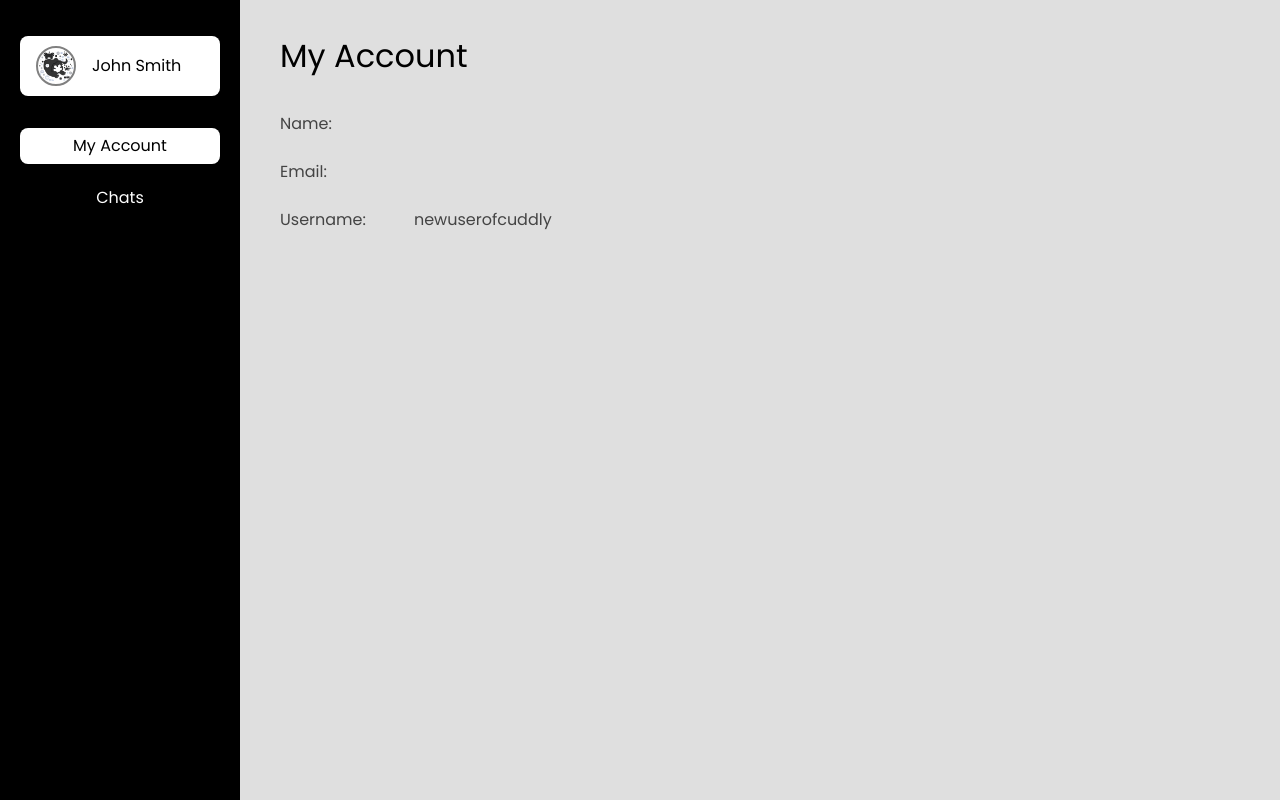
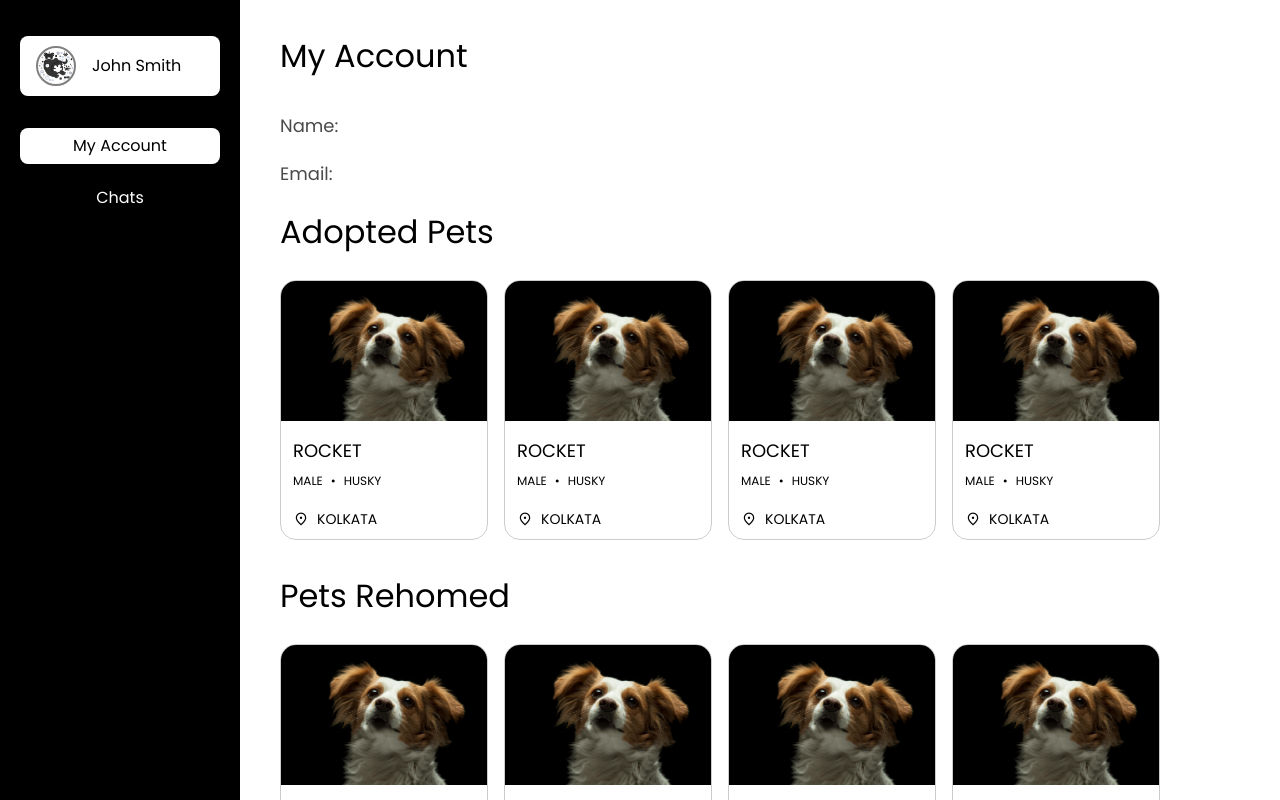
Before and after one commit to algovengers/cuddly, a React (Vite) app in the folder client/: page /profile in a window 1280 px wide. Built offline with nearby package versions, Linux system fonts and the light colour scheme; no server answers.

Commit message:
updated the ui of user-detail page and adder section for adopted pets and rehomed pets and changed few things in discover page

```diff
--- a/client/src/components/PetCard.tsx
+++ b/client/src/components/PetCard.tsx
@@ -8,10 +8,10 @@ function PetCard({
 }: Record<string, string | null>) {
   return (
     <div
-      className="border-[0.1px] border-[#00000033] border-[1px] w-64 sm:w-72 rounded-2xl overflow-hidden relative  cursor-default hover:shadow-[0_0_4px_2px_rgba(0,0,0,0.1),0_0_2px_0_rgba(0,0,0,0.1)] hover:border-[#0000001f] transition-all"
-      style={{ height: "340px" }}
+      className="border-[0.1px] border-[#00000033] border-[1px] w-50 sm:w-52 rounded-2xl overflow-hidden relative  cursor-default hover:shadow-[0_0_4px_2px_rgba(0,0,0,0.1),0_0_2px_0_rgba(0,0,0,0.1)] hover:border-[#0000001f] transition-all"
+      style={{ height: "260px" }}
     >
-      <div className="overflow-hidden" style={{ height: "200px" }}>
+      <div className="overflow-hidden" style={{ height: "140px" }}>
         <img
           src={image!}
           width={200}
@@ -20,16 +20,16 @@ function PetCard({
         />
       </div>
       <div className="mt-4 mx-3">
-        <div className=" text-2xl mb-2 flex flex-row justify-between items-center">
+        <div className=" text-lg mb-2 flex flex-row justify-between items-center">
           <div>{name.toUpperCase() ||"Tom"}</div>
         </div>
-        <div className="flex flex-row gap-2 mb-2 text-sm">
+        <div className="flex flex-row gap-2 mb-2 text-xs">
           <div>{gender.toUpperCase() || "Male"}</div>
           <div>•</div>
           <div>{breed.toLocaleUpperCase() || "Healthy"}</div>
         </div>
         {/* <div>{description}</div> */}
-        <div className="absolute bottom-2 flex items-center gap-2"><span className="material-symbols-outlined text-base">location_on</span>{location}</div>
+        <div className="absolute bottom-2 flex items-center gap-2 text-sm"><span className="material-symbols-outlined text-base">location_on</span>{location.toUpperCase()}</div>
       </div>
     </div>
   );
--- a/client/src/components/ui/UserDetail.tsx
+++ b/client/src/components/ui/UserDetail.tsx
@@ -1,29 +1,68 @@
 import { useSelector } from "react-redux";
 import { RootState } from "@/redux/store";
+import PetCard from "../PetCard";
+import exampleImg from '../../assets/main.jpeg'
+import { Scale } from "lucide-react";
 
 export default function UserDetail({setShowSidebar,showSidebar}) {
     const userData = useSelector((state: RootState) => state.user);
     return (
-        <div className="user-details">
+        <div className="user-details overflow-auto pb-4 bg-white">
             <div className="user-detail-header">
             <span className="material-symbols-outlined menu-btn" onClick={()=>setShowSidebar(!showSidebar)}>menu</span>
             <h1 className="userDetailsTitle">My Account</h1>
             </div>
             <ul className="user-detail-container">
                 <li className="user-detail-element">
-                    <span className="detail-title">Name:</span>
-                    <span className="detail-value">{userData.name}</span>
+                    <span className="detail-title md:text-lg text-sm">Name:</span>
+                    <span className="detail-value md:text-lg text-sm">{userData.name}</span>
                 </li>
                 {/* <li className="user-detail-element">
                     <span className="detail-title">Username:</span>
                     <span className="detail-value">johnsmith0123</span>
                 </li> */}
                 <li className="user-detail-element">
-                    <span className="detail-title">Email:</span>
-                    <span className="detail-value">{userData.email}</span>
+                    <span className="detail-title md:text-lg text-sm">Email:</span>
+                    <span className="detail-value md:text-lg text-sm">{userData.email}</span>
                 </li>
-                <li className="user-detail-element"><span className="detail-title">Username:</span><span className='detail-value'>newuserofcuddly</span></li>
+                {/* <li className="user-detail-element"><span className="detail-title">Username:</span><span className='detail-value'>newuserofcuddly</span></li> */}
             </ul>
+            <div className="adopted-pet-list-container flex flex-col gap-6">
+            <h1 className="userDetailsTitle font-normal">Adopted Pets</h1>
+            <ul className="adopted-pet-list flex flex-wrap gap-4 md:justify-start justify-center">
+                <li className="adopted-pet-element" style={{}}>
+                    <PetCard image={exampleImg} name={"Rocket"} gender={"Male"} breed={"Husky"} location={"Kolkata"} />
+                </li>
+                <li className="adopted-pet-element" style={{}}>
+                    <PetCard image={exampleImg} name={"Rocket"} gender={"Male"} breed={"Husky"} location={"Kolkata"} />
+                </li>
+                <li className="adopted-pet-element" style={{}}>
+                    <PetCard image={exampleImg} name={"Rocket"} gender={"Male"} breed={"Husky"} location={"Kolkata"} />
+                </li>
+                <li className="adopted-pet-element" style={{}}>
+                    <PetCard image={exampleImg} name={"Rocket"} gender={"Male"} breed={"Husky"} location={"Kolkata"} />
+                </li>
+
+            </ul>
+            </div>
+            <div className="Rehomed-pet-list-container flex flex-col gap-6 mt-8 ">
+            <h1 className="userDetailsTitle font-normal">Pets Rehomed</h1>
+            <ul className="adopted-pet-list flex flex-wrap gap-4 md:justify-start justify-center">
+                <li className="adopted-pet-element" style={{}}>
+                    <PetCard image={exampleImg} name={"Rocket"} gender={"Male"} breed={"Husky"} location={"Kolkata"} />
+                </li>
+                <li className="adopted-pet-element" style={{}}>
+                    <PetCard image={exampleImg} name={"Rocket"} gender={"Male"} breed={"Husky"} location={"Kolkata"} />
+                </li>
+                <li className="adopted-pet-element" style={{}}>
+                    <PetCard image={exampleImg} name={"Rocket"} gender={"Male"} breed={"Husky"} location={"Kolkata"} />
+                </li>
+                <li className="adopted-pet-element" style={{}}>
+                    <PetCard image={exampleImg} name={"Rocket"} gender={"Male"} breed={"Husky"} location={"Kolkata"} />
+                </li>
+
+            </ul>
+            </div>
         </div>
     );
 }
```
